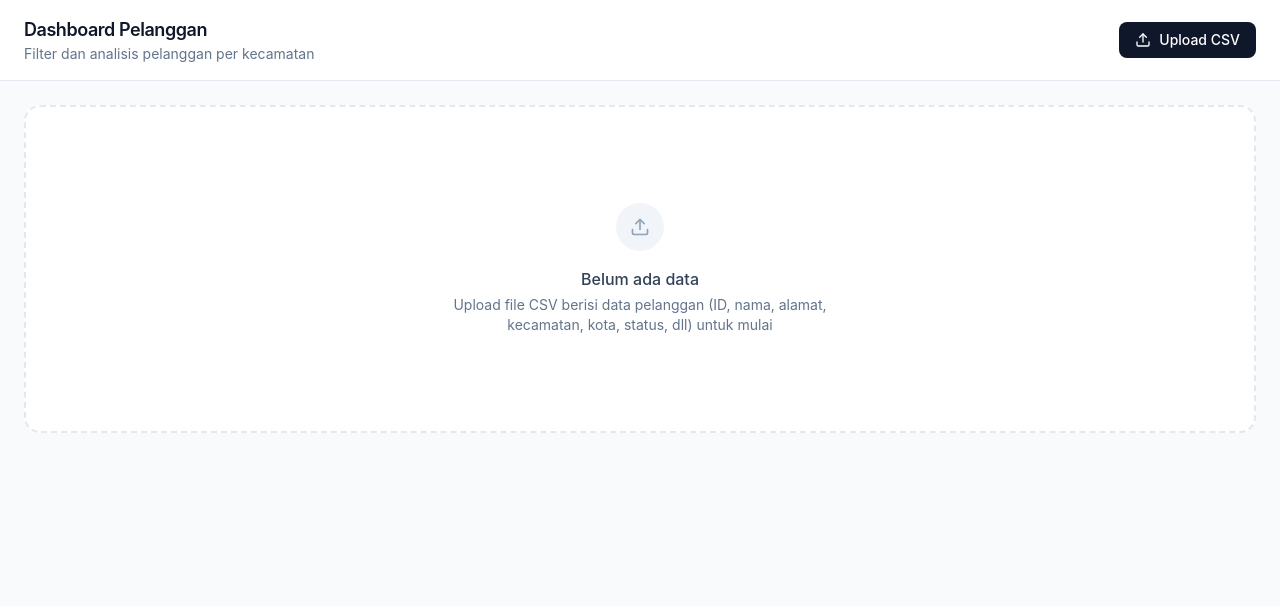
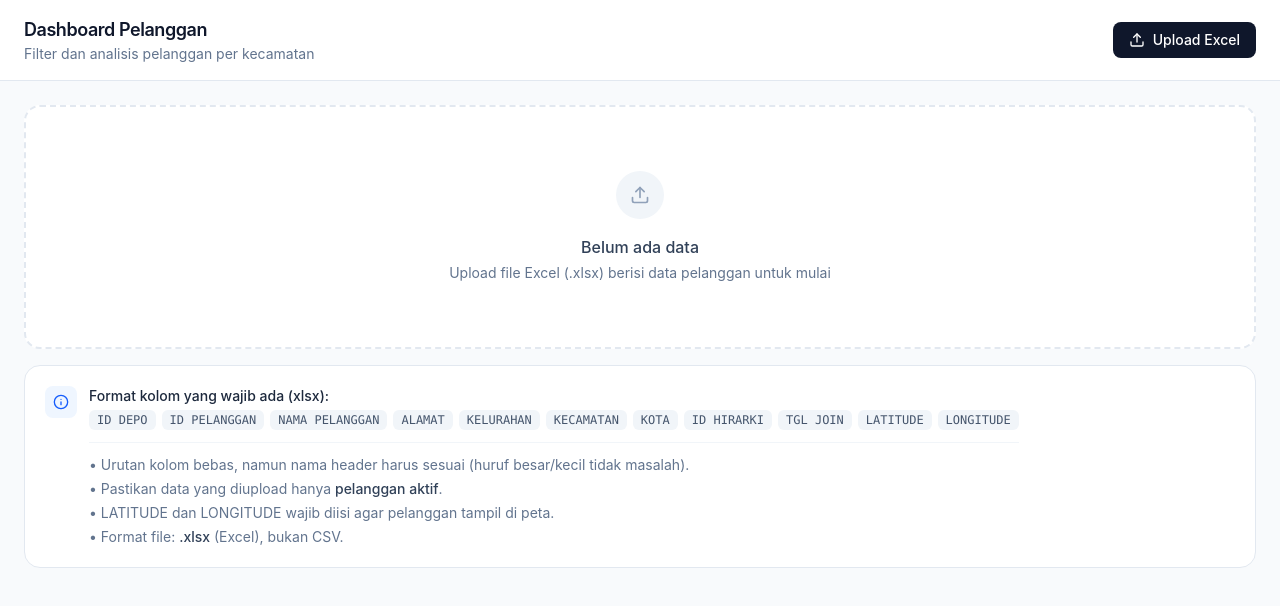
Before and after one commit to riozaky8778/customer-dashboard, a React (Vite) app: page / in a window 1280 px wide. Shown: the top 606 px of the page. Built offline with nearby package versions, Linux system fonts and the light colour scheme.

Commit message:
Update: xlsx, kolom baru, filter ID depo, info panel

```diff
--- a/package.json
+++ b/package.json
@@ -12,11 +12,11 @@
   "dependencies": {
     "leaflet": "^1.9.4",
     "lucide-react": "^1.17.0",
-    "papaparse": "^5.5.3",
     "react": "^19.2.6",
     "react-dom": "^19.2.6",
     "react-leaflet": "^5.0.0",
-    "recharts": "^3.8.1"
+    "recharts": "^3.8.1",
+    "xlsx": "^0.18.5"
   },
   "devDependencies": {
     "@eslint/js": "^10.0.1",
--- a/src/CustomerDashboard.jsx
+++ b/src/CustomerDashboard.jsx
@@ -1,5 +1,5 @@
 import React, { useState, useMemo } from "react";
-import Papa from "papaparse";
+import * as XLSX from "xlsx";
 import {
   Upload,
   Download,
@@ -11,8 +11,7 @@ import {
   ChevronLeft,
   ChevronRight,
   X,
-  CheckCircle2,
-  XCircle,
+  Info,
 } from "lucide-react";
 import {
   BarChart,
@@ -27,7 +26,14 @@ import {
 import CustomerMap from "./CustomerMap";
 
 function norm(key) {
-  return key.trim().toLowerCase().replace(/\./g, "").replace(/\s+/g, "_");
+  return key.toString().trim().toLowerCase().replace(/\./g, "").replace(/\s+/g, "_");
+}
+
+// Handle koordinat dengan koma sebagai desimal, contoh: "0,5235967" -> 0.5235967
+function parseCoord(val) {
+  if (val === null || val === undefined) return NaN;
+  const s = val.toString().trim().replace(",", ".");
+  return parseFloat(s);
 }
 
 const PALETTE = [
@@ -40,13 +46,27 @@ const PALETTE = [
   { bg: "bg-amber-100", text: "text-amber-800", bar: "#d97706" },
 ];
 
+const REQUIRED_COLUMNS = [
+  "ID DEPO",
+  "ID PELANGGAN",
+  "NAMA PELANGGAN",
+  "ALAMAT",
+  "KELURAHAN",
+  "KECAMATAN",
+  "KOTA",
+  "ID HIRARKI",
+  "TGL JOIN",
+  "LATITUDE",
+  "LONGITUDE",
+];
+
 export default function CustomerDashboard() {
   const [rows, setRows] = useState([]);
   const [fileName, setFileName] = useState("");
   const [status, setStatus] = useState("");
   const [kecFilter, setKecFilter] = useState("Semua");
   const [kotaFilter, setKotaFilter] = useState("Semua");
-  const [statusFilter, setStatusFilter] = useState("Semua");
+  const [depoFilter, setDepoFilter] = useState("Semua");
   const [search, setSearch] = useState("");
   const [page, setPage] = useState(1);
   const pageSize = 12;
@@ -56,27 +76,45 @@ export default function CustomerDashboard() {
     if (!file) return;
     setFileName(file.name);
     setStatus("Membaca file...");
-    Papa.parse(file, {
-      header: true,
-      skipEmptyLines: true,
-      complete: (results) => {
-        const parsed = results.data
+
+    const reader = new FileReader();
+    reader.onload = (evt) => {
+      try {
+        const data = new Uint8Array(evt.target.result);
+        const workbook = XLSX.read(data, { type: "array" });
+        const sheetName = workbook.SheetNames[0];
+        const sheet = workbook.Sheets[sheetName];
+        const json = XLSX.utils.sheet_to_json(sheet, { defval: "" });
+
+        const parsed = json
           .map((r) => {
             const obj = {};
-            Object.keys(r).forEach((k) => (obj[norm(k)] = (r[k] || "").toString().trim()));
+            Object.keys(r).forEach((k) => (obj[norm(k)] = r[k]));
+            // Normalisasi field jadi string trimmed
+            Object.keys(obj).forEach((k) => {
+              if (k !== "latitude" && k !== "longitude") {
+                obj[k] = (obj[k] ?? "").toString().trim();
+              }
+            });
+            obj.latitude = parseCoord(obj.latitude);
+            obj.longitude = parseCoord(obj.longitude);
             return obj;
           })
           .filter((r) => r.id_pelanggan);
+
         setRows(parsed);
         setStatus(`Berhasil memuat ${parsed.length} pelanggan`);
         setPage(1);
         setKecFilter("Semua");
         setKotaFilter("Semua");
-        setStatusFilter("Semua");
+        setDepoFilter("Semua");
         setSearch("");
-      },
-      error: () => setStatus("Gagal membaca file."),
-    });
+      } catch (err) {
+        setStatus("Gagal membaca file. Pastikan format file benar (.xlsx).");
+      }
+    };
+    reader.onerror = () => setStatus("Gagal membaca file.");
+    reader.readAsArrayBuffer(file);
   };
 
   const kecamatans = useMemo(
@@ -87,8 +125,8 @@ export default function CustomerDashboard() {
     () => [...new Set(rows.map((r) => r.kota).filter(Boolean))].sort(),
     [rows]
   );
-  const statuses = useMemo(
-    () => [...new Set(rows.map((r) => r.status_pelanggan).filter(Boolean))].sort(),
+  const depos = useMemo(
+    () => [...new Set(rows.map((r) => r.id_depo).filter(Boolean))].sort(),
     [rows]
   );
 
@@ -110,28 +148,17 @@ export default function CustomerDashboard() {
   const chartData = useMemo(
     () =>
       kecamatans
-        .map((k, i) => ({ name: k, total: kecCounts[k], color: PALETTE[i % PALETTE.length].bar }))
+        .map((k, i) => ({ name: k, total: kecCounts[k] || 0, color: PALETTE[i % PALETTE.length].bar }))
         .sort((a, b) => b.total - a.total)
         .slice(0, 10),
     [kecamatans, kecCounts]
   );
 
-  const statusBreakdown = useMemo(() => {
-    const m = { active: 0, inactive: 0 };
-    rows.forEach((r) => {
-      if (r.status_pelanggan === "ACT") m.active += 1;
-      else m.inactive += 1;
-    });
-    return m;
-  }, [rows]);
-
   const filtered = useMemo(() => {
     return rows.filter((r) => {
       const matchKec = kecFilter === "Semua" || r.kecamatan === kecFilter;
       const matchKota = kotaFilter === "Semua" || r.kota === kotaFilter;
-      const matchStatus =
-        statusFilter === "Semua" ||
-        (statusFilter === "NONACT" ? r.status_pelanggan !== "ACT" : r.status_pelanggan === statusFilter);
+      const matchDepo = depoFilter === "Semua" || r.id_depo === depoFilter;
       const s = search.toLowerCase();
       const matchSearch =
         !s ||
@@ -139,32 +166,42 @@ export default function CustomerDashboard() {
         (r.id_pelanggan || "").toLowerCase().includes(s) ||
         (r.alamat || "").toLowerCase().includes(s) ||
         (r.kelurahan || "").toLowerCase().includes(s);
-      return matchKec && matchKota && matchStatus && matchSearch;
+      return matchKec && matchKota && matchDepo && matchSearch;
     });
-  }, [rows, kecFilter, kotaFilter, statusFilter, search]);
+  }, [rows, kecFilter, kotaFilter, depoFilter, search]);
 
   const totalPages = Math.max(1, Math.ceil(filtered.length / pageSize));
   const pageRows = filtered.slice((page - 1) * pageSize, page * pageSize);
 
-  const activeFilterCount = [kecFilter, kotaFilter, statusFilter].filter((f) => f !== "Semua").length;
+  const activeFilterCount = [kecFilter, kotaFilter, depoFilter].filter((f) => f !== "Semua").length;
 
   const resetFilters = () => {
     setKecFilter("Semua");
     setKotaFilter("Semua");
-    setStatusFilter("Semua");
+    setDepoFilter("Semua");
     setSearch("");
     setPage(1);
   };
 
-  const exportCSV = () => {
-    const csv = Papa.unparse(filtered);
-    const blob = new Blob([csv], { type: "text/csv;charset=utf-8;" });
-    const url = URL.createObjectURL(blob);
-    const a = document.createElement("a");
-    a.href = url;
-    a.download = `pelanggan_${kecFilter !== "Semua" ? kecFilter.replace(/\s+/g, "_") : "semua"}.csv`;
-    a.click();
-    URL.revokeObjectURL(url);
+  const exportXLSX = () => {
+    const exportData = filtered.map((r) => ({
+      "ID DEPO": r.id_depo,
+      "ID PELANGGAN": r.id_pelanggan,
+      "NAMA PELANGGAN": r.nama_pelanggan,
+      ALAMAT: r.alamat,
+      KELURAHAN: r.kelurahan,
+      KECAMATAN: r.kecamatan,
+      KOTA: r.kota,
+      "ID HIRARKI": r.id_hirarki,
+      "TGL JOIN": r.tgl_join,
+      LATITUDE: r.latitude,
+      LONGITUDE: r.longitude,
+    }));
+    const ws = XLSX.utils.json_to_sheet(exportData);
+    const wb = XLSX.utils.book_new();
+    XLSX.utils.book_append_sheet(wb, ws, "Pelanggan");
+    const name = kecFilter !== "Semua" ? kecFilter : depoFilter !== "Semua" ? `depo_${depoFilter}` : "semua";
+    XLSX.writeFile(wb, `pelanggan_${name.toString().replace(/\s+/g, "_")}.xlsx`);
   };
 
   return (
@@ -179,12 +216,12 @@ export default function CustomerDashboard() {
           <div className="flex items-center gap-2">
             <label className="inline-flex items-center gap-2 px-4 py-2 rounded-lg bg-slate-900 text-white text-sm font-medium cursor-pointer hover:bg-slate-700 transition-colors">
               <Upload size={16} />
-              Upload CSV
-              <input type="file" accept=".csv" onChange={handleFile} className="hidden" />
+              Upload Excel
+              <input type="file" accept=".xlsx,.xls" onChange={handleFile} className="hidden" />
             </label>
             {rows.length > 0 && (
               <button
-                onClick={exportCSV}
+                onClick={exportXLSX}
                 className="inline-flex items-center gap-2 px-4 py-2 rounded-lg border border-slate-300 bg-white text-sm font-medium hover:bg-slate-50 transition-colors"
               >
                 <Download size={16} />
@@ -197,14 +234,47 @@ export default function CustomerDashboard() {
 
       <main className="max-w-7xl mx-auto px-4 sm:px-6 py-6">
         {rows.length === 0 ? (
-          <div className="flex flex-col items-center justify-center text-center py-24 border-2 border-dashed border-slate-200 rounded-2xl bg-white">
+          <div className="flex flex-col gap-4">
+            <div className="flex flex-col items-center justify-center text-center py-16 border-2 border-dashed border-slate-200 rounded-2xl bg-white">
               <div className="w-12 h-12 rounded-full bg-slate-100 flex items-center justify-center mb-4">
                 <Upload size={20} className="text-slate-400" />
               </div>
               <p className="font-medium text-slate-700">Belum ada data</p>
               <p className="text-sm text-slate-500 mt-1 max-w-sm">
-              Upload file CSV berisi data pelanggan (ID, nama, alamat, kecamatan, kota, status, dll) untuk mulai
+                Upload file Excel (.xlsx) berisi data pelanggan untuk mulai
               </p>
+              {status && <p className="text-sm text-rose-500 mt-3">{status}</p>}
+            </div>
+
+            {/* Info panel */}
+            <div className="bg-white rounded-2xl border border-slate-200 p-5">
+              <div className="flex items-start gap-3">
+                <div className="w-8 h-8 rounded-lg bg-blue-50 text-blue-600 flex items-center justify-center flex-shrink-0">
+                  <Info size={16} />
+                </div>
+                <div className="text-sm text-slate-600 space-y-3">
+                  <div>
+                    <p className="font-medium text-slate-800 mb-1">Format kolom yang wajib ada (xlsx):</p>
+                    <div className="flex flex-wrap gap-1.5">
+                      {REQUIRED_COLUMNS.map((c) => (
+                        <span
+                          key={c}
+                          className="px-2 py-0.5 rounded-md bg-slate-100 text-slate-600 text-xs font-mono"
+                        >
+                          {c}
+                        </span>
+                      ))}
+                    </div>
+                  </div>
+                  <div className="border-t border-slate-100 pt-3 space-y-1 text-slate-500">
+                    <p>• Urutan kolom bebas, namun nama header harus sesuai (huruf besar/kecil tidak masalah).</p>
+                    <p>• Pastikan data yang diupload hanya <span className="font-medium text-slate-700">pelanggan aktif</span>.</p>
+                    <p>• LATITUDE dan LONGITUDE wajib diisi agar pelanggan tampil di peta.</p>
+                    <p>• Format file: <span className="font-medium text-slate-700">.xlsx</span> (Excel), bukan CSV.</p>
+                  </div>
+                </div>
+              </div>
+            </div>
           </div>
         ) : (
           <>
@@ -215,27 +285,11 @@ export default function CustomerDashboard() {
             )}
 
             {/* Stat cards */}
-            <div className="grid grid-cols-2 lg:grid-cols-3 xl:grid-cols-6 gap-4 mb-6">
+            <div className="grid grid-cols-2 lg:grid-cols-4 gap-4 mb-6">
               <StatCard icon={<Users size={18} />} label="Total pelanggan" value={rows.length} accent="bg-violet-50 text-violet-600" />
               <StatCard icon={<MapPin size={18} />} label="Kecamatan" value={kecamatans.length} accent="bg-teal-50 text-teal-600" />
               <StatCard icon={<Building2 size={18} />} label="Kota" value={kotas.length} accent="bg-orange-50 text-orange-600" />
               <StatCard icon={<Filter size={18} />} label="Hasil filter" value={filtered.length} accent="bg-blue-50 text-blue-600" />
-              <StatCard
-                icon={<CheckCircle2 size={18} />}
-                label="Pelanggan aktif"
-                value={statusBreakdown.active}
-                accent="bg-emerald-50 text-emerald-600"
-                onClick={() => { setStatusFilter(statusFilter === "ACT" ? "Semua" : "ACT"); setPage(1); }}
-                active={statusFilter === "ACT"}
-              />
-              <StatCard
-                icon={<XCircle size={18} />}
-                label="Pelanggan non-aktif"
-                value={statusBreakdown.inactive}
-                accent="bg-rose-50 text-rose-600"
-                onClick={() => { setStatusFilter(statusFilter === "NONACT" ? "Semua" : "NONACT"); setPage(1); }}
-                active={statusFilter === "NONACT"}
-              />
             </div>
 
             {/* Chart + filters layout */}
@@ -338,11 +392,10 @@ export default function CustomerDashboard() {
                   ))}
                 </Select>
 
-                <Select label="Status" value={statusFilter} onChange={(v) => { setStatusFilter(v); setPage(1); }}>
-                  <option value="Semua">Semua status</option>
-                  <option value="NONACT">Non-aktif (semua)</option>
-                  {statuses.map((s) => (
-                    <option key={s} value={s}>{s}</option>
+                <Select label="ID Depo" value={depoFilter} onChange={(v) => { setDepoFilter(v); setPage(1); }}>
+                  <option value="Semua">Semua depo</option>
+                  {depos.map((d) => (
+                    <option key={d} value={d}>{d}</option>
                   ))}
                 </Select>
               </div>
@@ -366,14 +419,14 @@ export default function CustomerDashboard() {
                   <table className="w-full text-sm">
                     <thead>
                       <tr className="bg-slate-50 border-b border-slate-200">
+                        <Th>ID Depo</Th>
                         <Th>ID Pelanggan</Th>
                         <Th>Nama</Th>
                         <Th>Alamat</Th>
                         <Th>Kelurahan</Th>
                         <Th>Kecamatan</Th>
                         <Th>Kota</Th>
-                      <Th>Status</Th>
-                      <Th>Telp</Th>
+                        <Th>Tgl Join</Th>
                       </tr>
                     </thead>
                     <tbody>
@@ -382,9 +435,10 @@ export default function CustomerDashboard() {
                         const palette = PALETTE[kecIndex >= 0 ? kecIndex % PALETTE.length : 0];
                         return (
                           <tr key={i} className="border-b border-slate-100 last:border-0 hover:bg-slate-50/60 transition-colors">
+                            <Td className="font-mono text-xs text-slate-500">{r.id_depo}</Td>
                             <Td className="font-mono text-xs text-slate-500">{r.id_pelanggan}</Td>
                             <Td className="font-medium text-slate-800">{r.nama_pelanggan}</Td>
-                          <Td className="text-slate-500 max-w-[220px] truncate">{r.alamat}</Td>
+                            <Td className="text-slate-500 max-w-[200px] truncate">{r.alamat}</Td>
                             <Td>{r.kelurahan}</Td>
                             <Td>
                               <span className={`inline-block px-2 py-0.5 rounded-full text-xs font-medium ${palette.bg} ${palette.text}`}>
@@ -392,18 +446,7 @@ export default function CustomerDashboard() {
                               </span>
                             </Td>
                             <Td>{r.kota}</Td>
-                          <Td>
-                            <span
-                              className={`inline-block px-2 py-0.5 rounded-full text-xs font-medium ${
-                                r.status_pelanggan === "ACT"
-                                  ? "bg-emerald-100 text-emerald-700"
-                                  : "bg-slate-100 text-slate-500"
-                              }`}
-                            >
-                              {r.status_pelanggan}
-                            </span>
-                          </Td>
-                          <Td className="font-mono text-xs text-slate-500">{r.telp_1}</Td>
+                            <Td className="text-xs text-slate-500 whitespace-nowrap">{r.tgl_join}</Td>
                           </tr>
                         );
                       })}
```
Also changed, not shown: 1 other file (tests, documents, lock files or other folders). Lines whose indentation alone changed are shown as unchanged.
